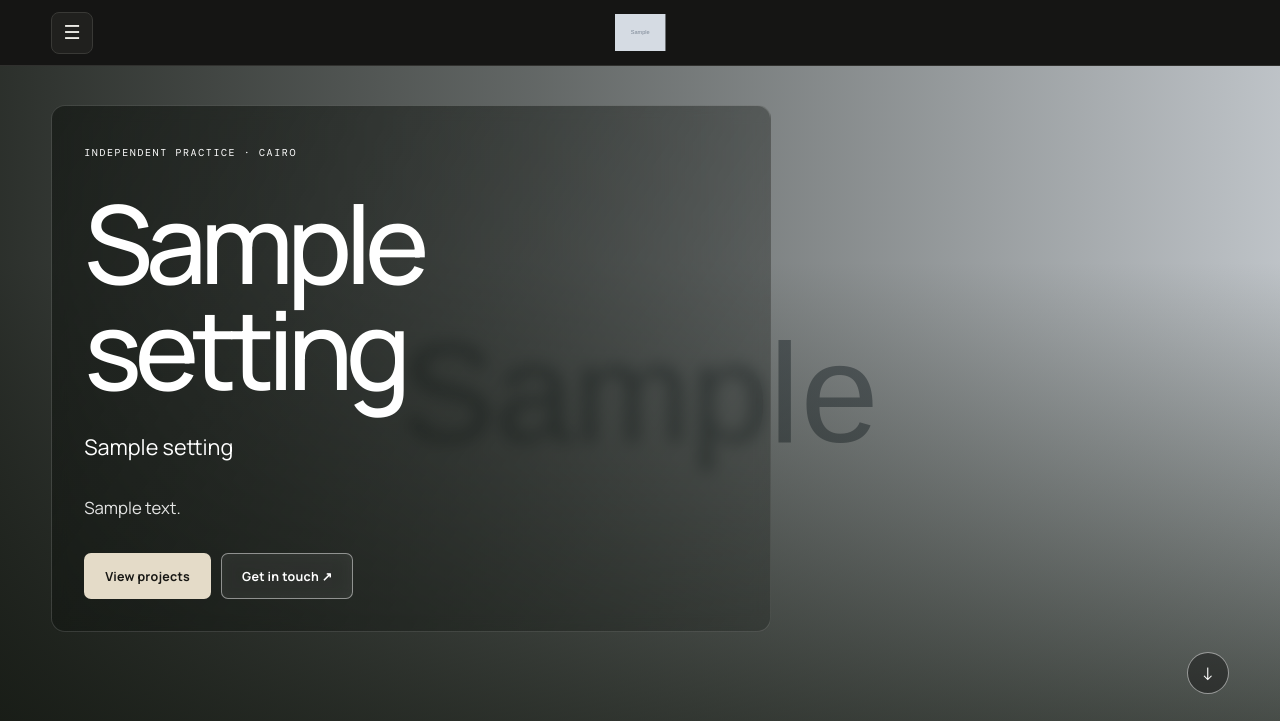
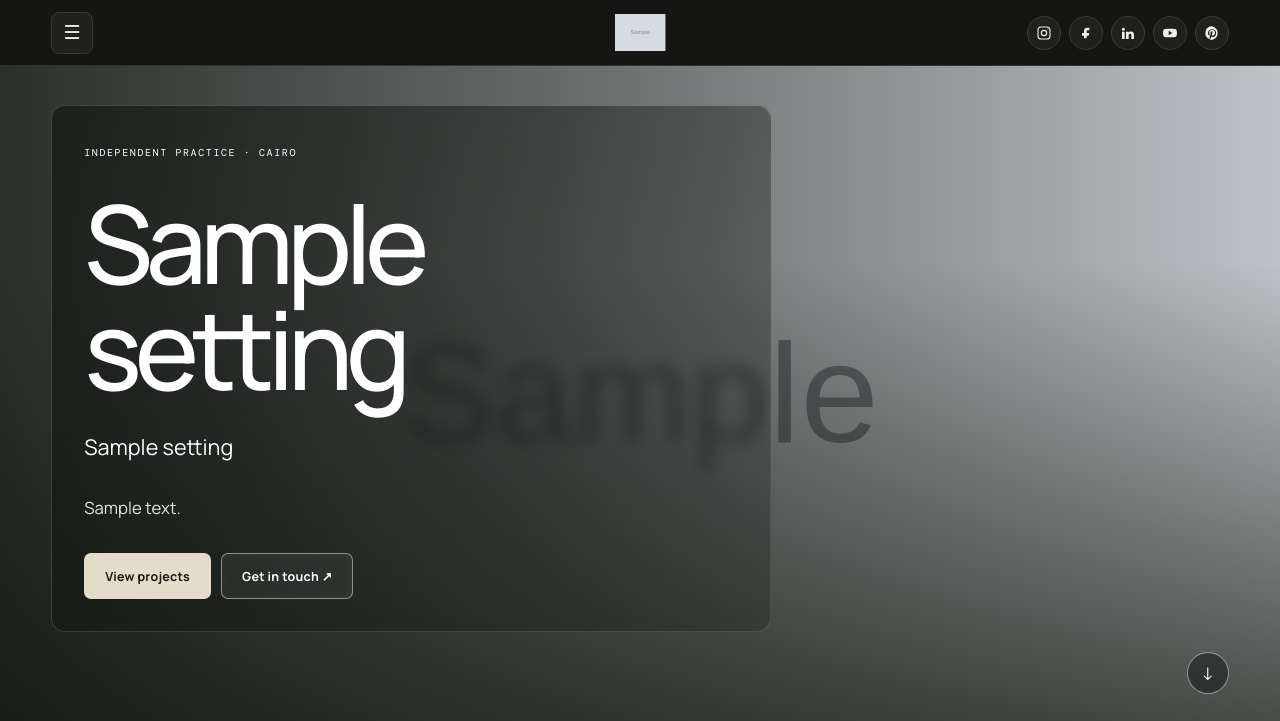
Before and after one commit to saleh-ahmed74/Ibrahim-EL-Seyoufi-Architecture, a Laravel app: page / in a window 1280 px wide. Shown: the top 721 px of the page. Run offline with Laravel 12, Linux system fonts and the light colour scheme; data comes from the database, SQL or seed files in the repository; tables that the repository leaves empty hold one stand-in row (values such as "Sample post"); grey boxes marked "Sample" are stand-in pictures; style sheets or scripts are compiled from the project's sources; some libraries are stand-ins or nearby versions.

Commit message:
Add social links to site header

```diff
--- a/resources/css/app.css
+++ b/resources/css/app.css
@@ -1087,3 +1087,12 @@ h2 {
 [data-theme=dark] .dashboard-project-item::after{color:#b8c6aa}
 @media(max-width:1100px){.project-admin-grid{grid-template-columns:1fr}.project-library{order:-1}.dashboard-project-list{grid-template-columns:1fr}}
 @media(max-width:620px){.project-form-fields{grid-template-columns:1fr}.project-form-fields>.admin-field:has(textarea),.project-form-fields>.project-detail-fields,.project-form-fields>.project-image-manager,.project-form-fields>.upload-field,.project-form-fields>.loading-copy,.project-form-fields>.project-form-actions{grid-column:auto}.admin-main-project-card{grid-template-columns:64px minmax(0,1fr);gap:10px;padding:11px}.admin-main-project-cover{width:64px;height:54px}.admin-main-project-heading{align-items:flex-start}.admin-main-project-heading .project-count-pill{position:static;margin-top:4px}.admin-main-project-actions{gap:6px}.admin-subproject-row{grid-template-columns:48px minmax(0,1fr);gap:9px}.admin-subproject-thumb{width:48px;height:42px}.admin-subproject-actions{grid-column:2;justify-content:flex-start}.dashboard-project-item{grid-template-columns:64px minmax(0,1fr);grid-template-rows:auto auto auto}.dashboard-project-cover{grid-row:1/4;width:64px;height:54px}.dashboard-project-item .project-count-pill{grid-column:2}.dashboard-project-item::after{grid-column:2}.dashboard-projects-heading{flex-direction:row;align-items:center}.dashboard-projects-heading .button{flex:0 0 auto}}
+
+/* Social links in the sticky site header */
+.social-icon-list{display:flex;align-items:center;gap:8px}
+.header-socials{grid-column:2;grid-row:1;justify-self:end;display:flex;align-items:center;position:relative;z-index:2}
+.header-socials .social-link{width:34px;height:34px;background:var(--surface)}
+.header-socials .social-link svg{width:16px;height:16px}
+.header-socials .social-link:hover{border-color:var(--accent);background:var(--accent);color:var(--bg)}
+@media(max-width:760px){.site-nav{grid-template-rows:auto auto}.header-socials{grid-column:1/-1;grid-row:2;justify-self:stretch;justify-content:flex-end;padding-top:5px;border-top:1px solid var(--line)}.header-socials .social-icon-list{justify-content:flex-end}.header-socials .social-link{width:30px;height:30px}.header-socials .social-icon-list{gap:6px}}
+@media(max-width:620px){.site-brand.has-logo{top:28px}.site-brand.has-name{grid-row:1}.header-socials .social-link{width:28px;height:28px}}
--- /dev/null
+++ b/resources/views/layouts/partials/social-links.blade.php
@@ -0,0 +1,17 @@
+<div class="social-icon-list">
+            @foreach (['instagram' => $settings?->instagram_url, 'facebook' => $settings?->facebook_url, 'linkedin' => $settings?->linkedin_url, 'youtube' => $settings?->youtube_url, 'pinterest' => $settings?->pinterest_url] as $network => $url)
+                @if ($url)
+                    <a class="social-link social-{{ $network }}" href="{{ $url }}" target="_blank" rel="noopener noreferrer" aria-label="{{ ucfirst($network) }}" title="{{ ucfirst($network) }}">
+                        <svg viewBox="0 0 24 24" aria-hidden="true" focusable="false">
+                            @switch($network)
+                                @case('instagram')<rect x="3" y="3" width="18" height="18" rx="5"/><circle cx="12" cy="12" r="4"/><circle cx="18" cy="6" r=".8" fill="currentColor" stroke="none"/>@break
+                                @case('facebook')<path d="M14 8h3V4h-3a5 5 0 0 0-5 5v3H6v4h3v4h4v-4h3l1-4h-4V9a1 1 0 0 1 1-1Z" fill="currentColor" stroke="none"/>@break
+                                @case('linkedin')<path d="M5 8.5A2.25 2.25 0 1 0 5 4a2.25 2.25 0 0 0 0 4.5ZM3 10h4v11H3zm6 0h4v1.6c.7-1.1 1.8-1.9 3.6-1.9 3.2 0 4.4 2 4.4 5.1V21h-4v-5.5c0-1.5-.4-2.5-1.8-2.5s-2.2 1-2.2 2.5V21H9z" fill="currentColor" stroke="none"/>@break
+                                @case('youtube')<path d="M22 8.2a3 3 0 0 0-2.1-2.1C18 5.6 12 5.6 12 5.6s-6 0-7.9.5A3 3 0 0 0 2 8.2 31 31 0 0 0 1.5 12a31 31 0 0 0 .5 3.8 3 3 0 0 0 2.1 2.1c1.9.5 7.9.5 7.9.5s6 0 7.9-.5a3 3 0 0 0 2.1-2.1A31 31 0 0 0 22.5 12a31 31 0 0 0-.5-3.8ZM10 15.2V8.8l5.5 3.2z" fill="currentColor" stroke="none"/>@break
+                                @case('pinterest')<path d="M12 2a10 10 0 0 0-3.6 19.3c0-.8 0-1.8.2-2.7l1.3-5.4s-.3-.6-.3-1.5c0-1.4.8-2.5 1.8-2.5.9 0 1.3.7 1.3 1.5 0 .9-.6 2.2-.9 3.5-.3 1 .5 1.8 1.5 1.8 1.8 0 3.2-1.9 3.2-4.6 0-2.4-1.7-4.1-4.2-4.1-2.9 0-4.6 2.2-4.6 4.4 0 .9.3 1.9.8 2.4.1.1.1.2.1.4l-.3 1.1c0 .2-.2.3-.4.2-1.3-.6-2.1-2.3-2.1-3.7 0-3 2.2-5.8 6.5-5.8 3.4 0 6 2.4 6 5.6 0 3.3-2.1 6.1-5.1 6.1-1 0-2-.6-2.3-1.2l-.7 2.7c-.2 1-.9 2-1.3 2.7A10 10 0 1 0 12 2Z" fill="currentColor" stroke="none"/>@break
+                            @endswitch
+                        </svg>
+                    </a>
+                @endif
+            @endforeach
+</div>
--- a/resources/views/layouts/public.blade.php
+++ b/resources/views/layouts/public.blade.php
@@ -31,6 +31,11 @@
             @endif
         </a>
         <button class="site-menu-toggle" type="button" x-bind:aria-label="menuOpen ? 'Close navigation menu' : 'Open navigation menu'" x-on:click="menuOpen = !menuOpen" x-bind:aria-expanded="menuOpen.toString()">☰</button>
+        @if ($settings?->instagram_url || $settings?->facebook_url || $settings?->linkedin_url || $settings?->youtube_url || $settings?->pinterest_url)
+            <div class="header-socials" aria-label="Social media">
+                @include('layouts.partials.social-links')
+            </div>
+        @endif
         <nav class="site-menu" aria-label="Main navigation" x-bind:class="menuOpen ? 'is-open' : ''">
             <span class="site-menu-section-label" data-en="Pages" data-ar="الصفحات">Pages</span>
             <a @class(['is-current' => request()->routeIs('home')]) href="{{ route('home') }}" data-en="Home" data-ar="الرئيسية">Home</a>
@@ -61,21 +66,7 @@
     <footer class="site-footer">
         <div class="footer-socials" aria-label="Social media">
             <span class="socials-label" data-en="Follow the studio" data-ar="تابع الاستوديو">Follow the studio</span>
-            @foreach (['instagram' => $settings?->instagram_url, 'facebook' => $settings?->facebook_url, 'linkedin' => $settings?->linkedin_url, 'youtube' => $settings?->youtube_url, 'pinterest' => $settings?->pinterest_url] as $network => $url)
-                @if ($url)
-                    <a class="social-link social-{{ $network }}" href="{{ $url }}" target="_blank" rel="noopener noreferrer" aria-label="{{ ucfirst($network) }}" title="{{ ucfirst($network) }}">
-                        <svg viewBox="0 0 24 24" aria-hidden="true" focusable="false">
-                            @switch($network)
-                                @case('instagram')<rect x="3" y="3" width="18" height="18" rx="5"/><circle cx="12" cy="12" r="4"/><circle cx="18" cy="6" r=".8" fill="currentColor" stroke="none"/>@break
-                                @case('facebook')<path d="M14 8h3V4h-3a5 5 0 0 0-5 5v3H6v4h3v4h4v-4h3l1-4h-4V9a1 1 0 0 1 1-1Z" fill="currentColor" stroke="none"/>@break
-                                @case('linkedin')<path d="M5 8.5A2.25 2.25 0 1 0 5 4a2.25 2.25 0 0 0 0 4.5ZM3 10h4v11H3zm6 0h4v1.6c.7-1.1 1.8-1.9 3.6-1.9 3.2 0 4.4 2 4.4 5.1V21h-4v-5.5c0-1.5-.4-2.5-1.8-2.5s-2.2 1-2.2 2.5V21H9z" fill="currentColor" stroke="none"/>@break
-                                @case('youtube')<path d="M22 8.2a3 3 0 0 0-2.1-2.1C18 5.6 12 5.6 12 5.6s-6 0-7.9.5A3 3 0 0 0 2 8.2 31 31 0 0 0 1.5 12a31 31 0 0 0 .5 3.8 3 3 0 0 0 2.1 2.1c1.9.5 7.9.5 7.9.5s6 0 7.9-.5a3 3 0 0 0 2.1-2.1A31 31 0 0 0 22.5 12a31 31 0 0 0-.5-3.8ZM10 15.2V8.8l5.5 3.2z" fill="currentColor" stroke="none"/>@break
-                                @case('pinterest')<path d="M12 2a10 10 0 0 0-3.6 19.3c0-.8 0-1.8.2-2.7l1.3-5.4s-.3-.6-.3-1.5c0-1.4.8-2.5 1.8-2.5.9 0 1.3.7 1.3 1.5 0 .9-.6 2.2-.9 3.5-.3 1 .5 1.8 1.5 1.8 1.8 0 3.2-1.9 3.2-4.6 0-2.4-1.7-4.1-4.2-4.1-2.9 0-4.6 2.2-4.6 4.4 0 .9.3 1.9.8 2.4.1.1.1.2.1.4l-.3 1.1c0 .2-.2.3-.4.2-1.3-.6-2.1-2.3-2.1-3.7 0-3 2.2-5.8 6.5-5.8 3.4 0 6 2.4 6 5.6 0 3.3-2.1 6.1-5.1 6.1-1 0-2-.6-2.3-1.2l-.7 2.7c-.2 1-.9 2-1.3 2.7A10 10 0 1 0 12 2Z" fill="currentColor" stroke="none"/>@break
-                            @endswitch
-                        </svg>
-                    </a>
-                @endif
-            @endforeach
+            @include('layouts.partials.social-links')
         </div>
         <span>{{ $settings?->site_name ?? 'Architecture Portfolio' }}</span>
         <span>© {{ now()->year }}</span>
```
